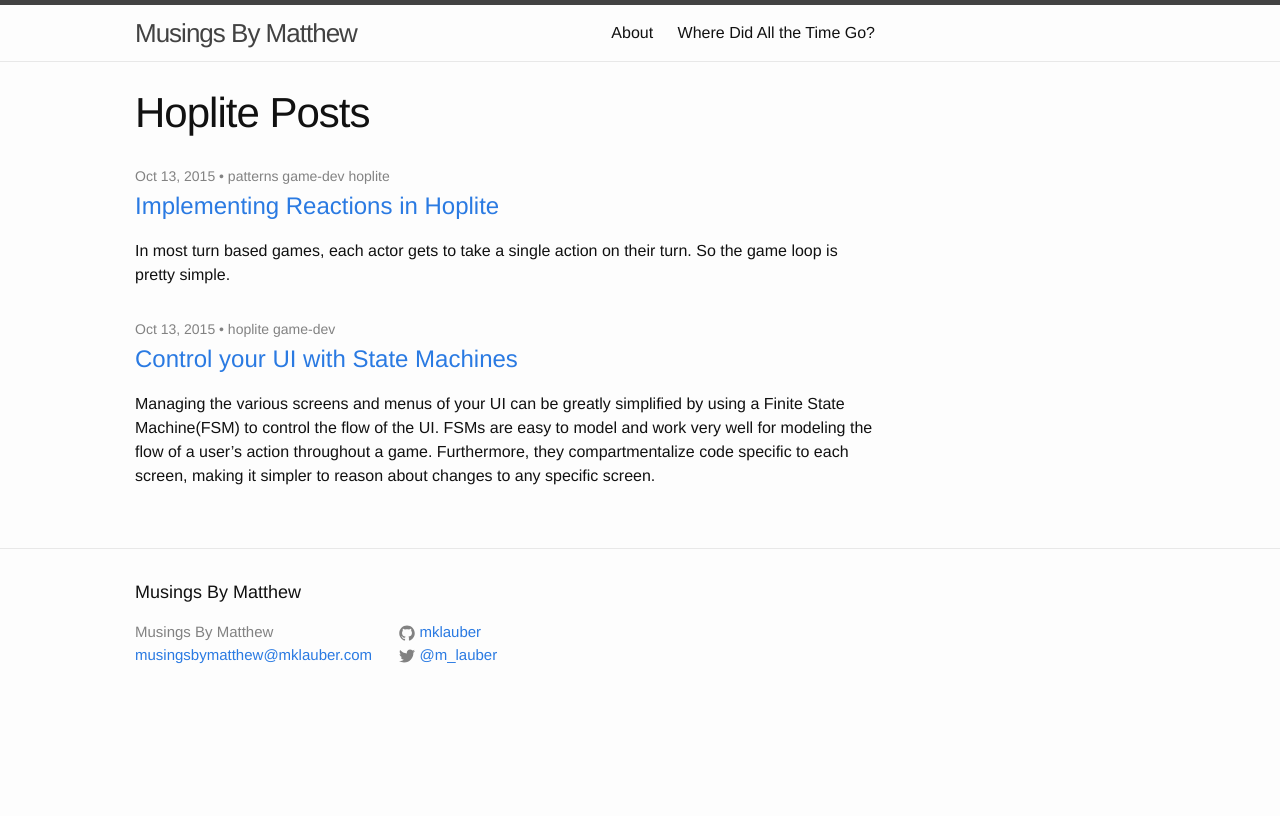
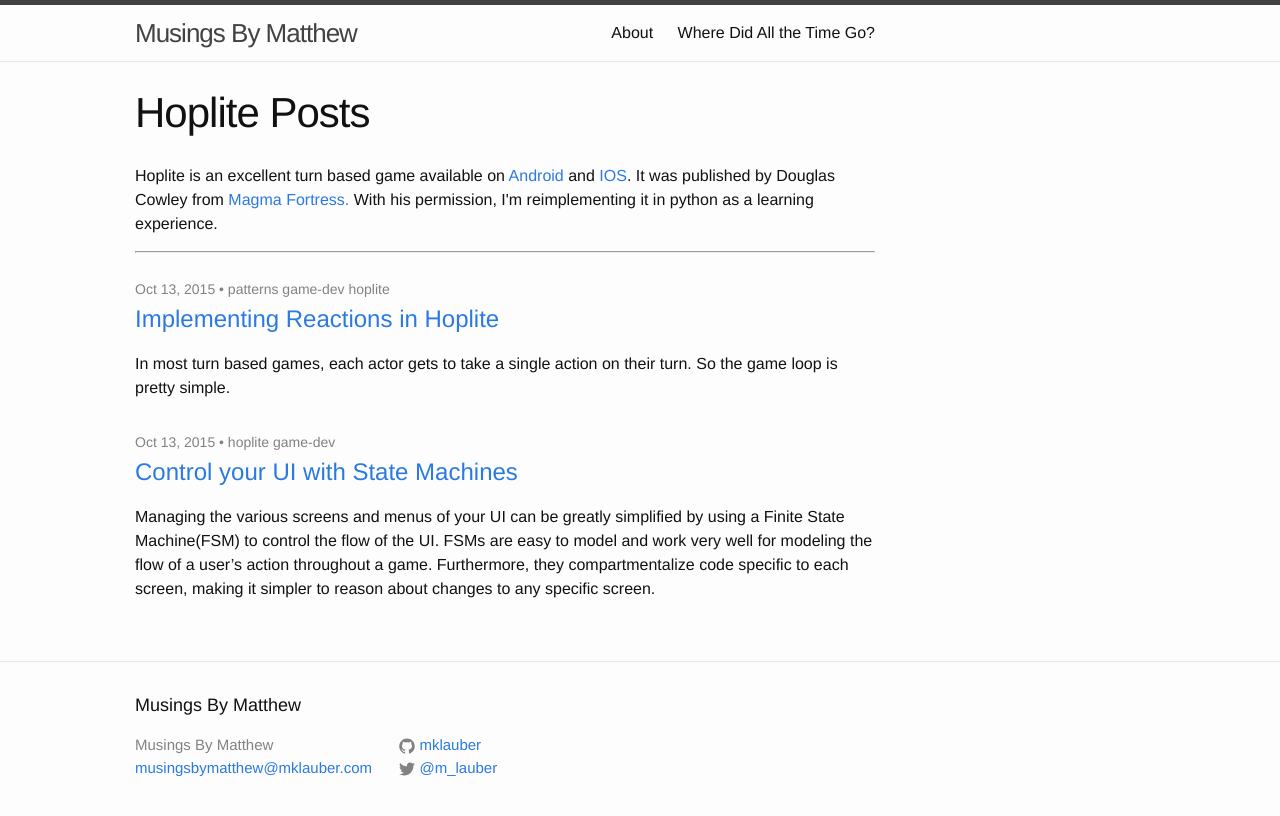
Before and after one commit to mklauber/mklauber.github.io, a Jekyll site: the page built from tag/hoplite.html, in a window 1280 px wide. Shown: the top 816 px of the page. Built offline with Jekyll 4.4.1, drawn with Linux system fonts in a browser that asks for light colours.

Commit message:
Add description to Hoplite tag.

```diff
--- a/_layouts/tag.html
+++ b/_layouts/tag.html
@@ -4,6 +4,9 @@ layout: page
 
 <ul class="post-list">
 
+{{ content }}
+
+
 	{% for post in site.tags[page.tag] %}
 		{% include snippet.html %}
 	{% endfor %}
--- a/feed.xml
+++ b/feed.xml
@@ -11,7 +11,7 @@ layout: null
     <pubDate>{{ site.time | date_to_rfc822 }}</pubDate>
     <lastBuildDate>{{ site.time | date_to_rfc822 }}</lastBuildDate>
     <generator>Jekyll v{{ jekyll.version }}</generator>
-    {% for post in site.posts limit:10 %}
+    {% for post in site.posts %}
       <item>
         <title>{{ post.title | xml_escape }}</title>
         <description>{{ post.content | xml_escape }}</description>
--- a/tag/hoplite.html
+++ b/tag/hoplite.html
@@ -3,3 +3,11 @@ layout: tag
 title: Hoplite Posts
 tag: hoplite
 ---
+
+<p>Hoplite is an excellent turn based game available on
+<a href="https://play.google.com/store/apps/details?id=com.magmafortress.hoplite&hl=en_US">Android</a>
+and <a href="https://itunes.apple.com/us/app/hoplite/id782438457?mt=8">IOS</a>.  It was published by
+Douglas Cowley from <a href="http://www.magmafortress.com/">Magma Fortress.</a>  With his permission,
+I'm reimplementing it in python as a learning experience.</p>
+<hr />
+<br />
```
